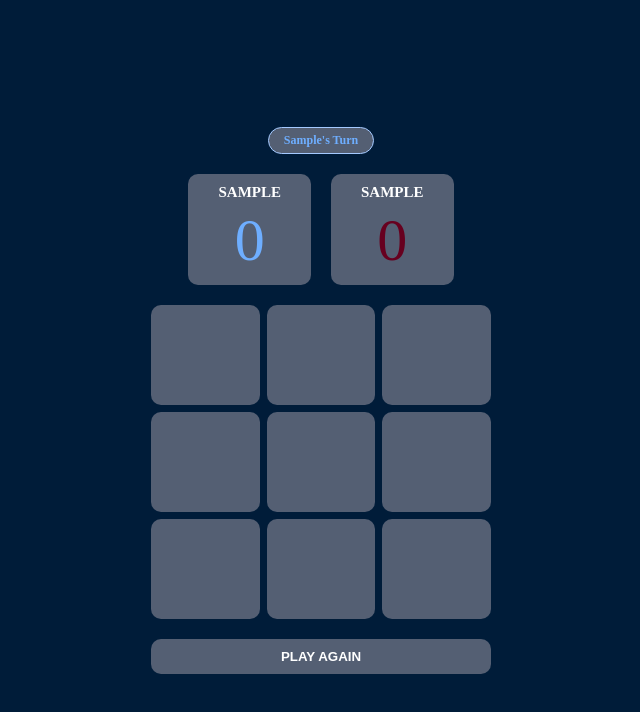
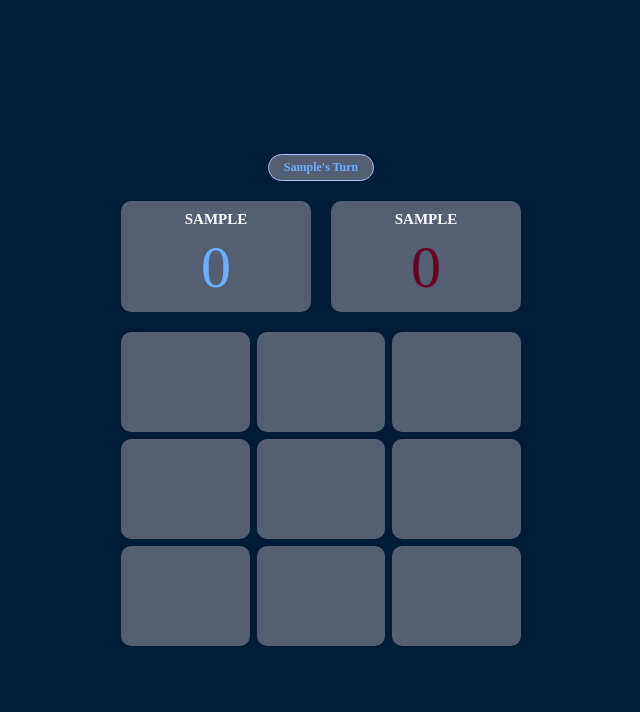
Before and after one commit to LeejanAlipio/tic-tac-toe, a plain HTML site: page index.html in a window 1280 px wide. Both pictures are taken after typing "Sample", "Sample" into the empty fields and a click on the button "Start Game". Shown: the whole page, without its empty margins (319-959 px from the left). Drawn offline with Linux system fonts and the light colour scheme.

Commit message:
refactor: Variable names, order, and UI change variable names and comments for better readability, add reset and play again button which only appears when a game ends, board doesn't show up until a name for each player is submitted'

```diff
--- a/index.html
+++ b/index.html
@@ -31,7 +31,10 @@
 
         </div>
 
-        <button class="reset-btn">PLAY AGAIN</button>
+        <div class="btn-container">
+            <button class="play-btn">PLAY AGAIN</button>
+            <button class="reset-btn">RESET GAME</button>
+        </div>
     </div>
 </body>
 </html>
--- a/index.js
+++ b/index.js
@@ -14,12 +14,12 @@ const gameBoard = (() => {
 
 function createPlayer(name, marker) {
     let score = 0;
+    const getScore = () => score;
     const addScore = () => score++;
-    const getScore = () => score;
     return { name, marker, getScore, addScore };
 }
 
-function playGame(playerOneName = 'Player One', playerTwoName = 'Player Two') {
+function createGame(playerOneName = 'Player One', playerTwoName = 'Player Two') {
     const playerOne = createPlayer(playerOneName, 'X');
     const playerTwo = createPlayer(playerTwoName, 'O');
 
@@ -32,19 +32,13 @@ function playGame(playerOneName = 'Player One', playerTwoName = 'Player Two') {
     let activePlayer = playerOne;
     let isGameOver = false;
 
-    const getLiveBoard = () => gameBoard.getBoard();
-
-    const resetLiveBoard = () => {
-        gameBoard.resetBoard();
-        activePlayer = playerOne;
-        isGameOver = false;
-    };
+    const getBoard = () => gameBoard.getBoard();
+    const getPlayers = () => [playerOne, playerTwo];
+    const getActivePlayer = () => activePlayer;
 
     const switchPlayer = () => {
         activePlayer = activePlayer === playerOne ? playerTwo : playerOne;
     };
-
-    const getActivePlayer = () => activePlayer;
 
     const hasWinner = () => {
         const board = gameBoard.getBoard();
@@ -55,11 +49,17 @@ function playGame(playerOneName = 'Player One', playerTwoName = 'Player Two') {
 
     const isDraw = () => gameBoard.getBoard().every(cell => cell !== '');
 
-    const playRound = (index) => {
+    const resetGame = () => {
+        gameBoard.resetBoard();
+        activePlayer = playerOne;
+        isGameOver = false;
+    };
+
+    const playRound = index => {
         if (isGameOver) return false;
 
-        const playerMove = gameBoard.placeMarker(index, activePlayer.marker);
-        if (!playerMove) return false;
+        const validMove = gameBoard.placeMarker(index, activePlayer.marker);
+        if (!validMove) return false;
 
         if (hasWinner()) {
             activePlayer.addScore();
@@ -76,41 +76,49 @@ function playGame(playerOneName = 'Player One', playerTwoName = 'Player Two') {
         return true;
     };
 
-    return { getLiveBoard, resetLiveBoard, playRound, getActivePlayer, getPlayers: () => [playerOne, playerTwo]};
+    return { getBoard, getPlayers, getActivePlayer, resetGame, playRound };
 }
 
-const displayGame = (() => {
+const displayController = (() => {
     let game = null;
+
+    // DOM references
+    const startForm = document.querySelector('.start-game');
+    const playerOneNameInput = document.querySelector('#player-one');
+    const playerTwoNameInput = document.querySelector('#player-two');
 
     const boardContainer = document.querySelector('.board-container');
     const activePlayerDisplay = document.querySelector('.active-player');
-    const playerOneName = document.querySelector('.player-one-name');
-    const playerTwoName = document.querySelector('.player-two-name');
-    const playerOneScore = document.querySelector('.player-one-score');
-    const playerTwoScore = document.querySelector('.player-two-score');
+
+    const playerOneNameDisplay = document.querySelector('.player-one-name');
+    const playerOneScoreDisplay = document.querySelector('.player-one-score');
+    const playerTwoNameDisplay = document.querySelector('.player-two-name');
+    const playerTwoScoreDisplay = document.querySelector('.player-two-score');
+
+    const buttonContainer = document.querySelector('.btn-container');
+    const playAgainBtn = document.querySelector('.play-btn');
     const resetBtn = document.querySelector('.reset-btn');
-    const startForm = document.querySelector('.start-game');
 
+    // Helpers
     const updateActivePlayer = () => {
-        const active = game.getActivePlayer();
-        activePlayerDisplay.textContent = `${active.name}'s Turn`;
+        activePlayerDisplay.textContent = `${game.getActivePlayer().name}'s Turn`;
         activePlayerDisplay.style.display = 'block';
     };
 
     const updateScores = () => {
-        playerOneScore.textContent = game.getPlayers()[0].getScore();
-        playerTwoScore.textContent = game.getPlayers()[1].getScore();
+        const [playerOne, playerTwo] = game.getPlayers();
+        playerOneScoreDisplay.textContent = playerOne.getScore();
+        playerTwoScoreDisplay.textContent = playerTwo.getScore();
     };
 
     const renderBoard = () => {
-        boardContainer.innerHTML = '';
-        const board = game.getLiveBoard();
+        boardContainer.textContent = '';
 
-        board.forEach((cell, index) => {
+        game.getBoard().forEach((cell, index) => {
             const cellBtn = document.createElement('button');
             cellBtn.classList.add('cell');
             cellBtn.textContent = cell;
-            boardContainer.append(cellBtn);
+            boardContainer.appendChild(cellBtn);
 
             cellBtn.addEventListener('click', () => {
                 const result = game.playRound(index);
@@ -121,6 +129,7 @@ const displayGame = (() => {
                 if (typeof result === 'string') {
                     activePlayerDisplay.textContent = result;
                     updateScores();
+                    buttonContainer.style.display = 'flex';
                 } else {
                     updateActivePlayer();
                 }
@@ -128,30 +137,40 @@ const displayGame = (() => {
         });
     };
 
+    // Event listeners
     startForm.addEventListener('submit', (e) => {
         e.preventDefault();
 
-        const p1 = document.querySelector('#player-one').value.trim() || 'Player One';
-        const p2 = document.querySelector('#player-two').value.trim() || 'Player Two';
+        const playerOneName = playerOneNameInput.value.trim() || 'Player One';
+        const playerTwoName = playerTwoNameInput.value.trim() || 'Player Two';
 
-        game = playGame(p1, p2);
+        game = createGame(playerOneName, playerTwoName);
 
-        playerOneName.textContent = p1;
-        playerTwoName.textContent = p2;
+        playerOneNameDisplay.textContent = playerOneName;
+        playerTwoNameDisplay.textContent = playerTwoName;
 
+        updateActivePlayer();
         updateScores();
-        updateActivePlayer();
         renderBoard();
 
         startForm.style.display = 'none';
+        buttonContainer.style.display = 'none';
+    });
+
+    playAgainBtn.addEventListener('click', () => {
+        game.resetGame();
+        updateActivePlayer();
+        renderBoard();
+        buttonContainer.style.display = 'none';
     });
 
     resetBtn.addEventListener('click', () => {
-        if (!game) return;
-        game.resetLiveBoard();
-        updateActivePlayer();
-        updateScores(); // add this
-        renderBoard();
+        game = null;
+        boardContainer.textContent = '';
+        activePlayerDisplay.style.display = 'none';
+        buttonContainer.style.display = 'none';
         startForm.style.display = 'flex';
+        playerOneScoreDisplay.textContent = '0';
+        playerTwoScoreDisplay.textContent = '0';
     });
 })();
--- a/style.css
+++ b/style.css
@@ -13,7 +13,7 @@ body {
 }
 
 .container {
-    width: 440px;
+    width: 500px;
     padding: 50px;
     display: flex;
     flex-direction: column;
@@ -35,9 +35,8 @@ body {
 .inputs input {
     padding: 10px;
     width: 150px;
-    color: white;
     border: none;
-    border-radius: 20px;
+    border-radius: 5px;
 }
 
 .start-btn {
@@ -50,7 +49,7 @@ body {
     font-weight: bold;
 }
 
-.start-btn:hover, .reset-btn:hover {
+.start-btn:hover, .reset-btn:hover, .play-btn:hover {
     opacity: 0.7;
 }
 
@@ -73,6 +72,7 @@ body {
 }
 
 .score {
+    width: 300px;
     background-color: #545F73;
     padding: 10px 30px;
     border-radius: 10px;
@@ -115,7 +115,14 @@ body {
     cursor: pointer;
 }
 
-.reset-btn {
+.btn-container {
+    display: none;
+    gap: 10px;
+    align-items: center;
+    justify-content: center;
+}
+
+.play-btn, .reset-btn {
     background-color: #545F73;
     border: none;
     border-radius: 10px;
@@ -123,4 +130,5 @@ body {
     color: white;
     cursor: pointer;
     font-weight: bold;
+    flex: 1;
 }
```
